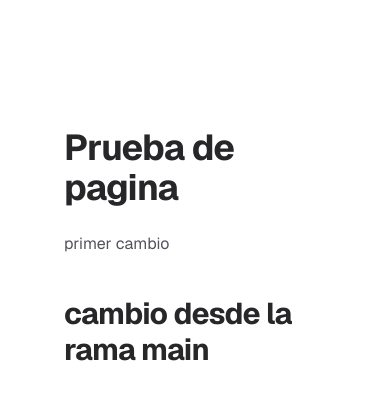
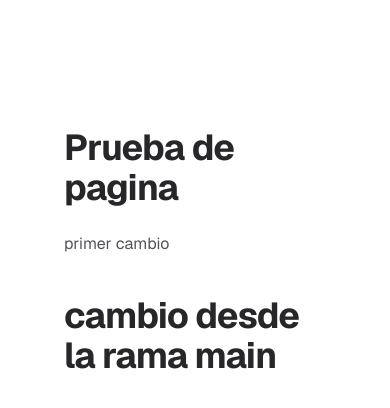
Before and after one commit to JohanEstebanM/Ejemplo, a Next.js app: page / in a window 390 px wide. Shown: the top 408 px of the page. Built offline with nearby package versions, Linux system fonts and the light colour scheme.

Commit message:
change page from main

```diff
--- a/app/page.tsx
+++ b/app/page.tsx
@@ -9,7 +9,7 @@ export default function Home() {
           <p className="mt-6 text-base text-zinc-600 dark:text-zinc-400">
             primer cambio
           </p>
-          <h2 className="mt-10 text-3xl font-bold tracking-tight text-zinc-800 dark:text-zinc-100 sm:text-4xl">
+          <h2 className="mt-10 text-4xl font-bold tracking-tight text-zinc-800 dark:text-zinc-100">
             cambio desde la rama main
           </h2>
         </div>
```
